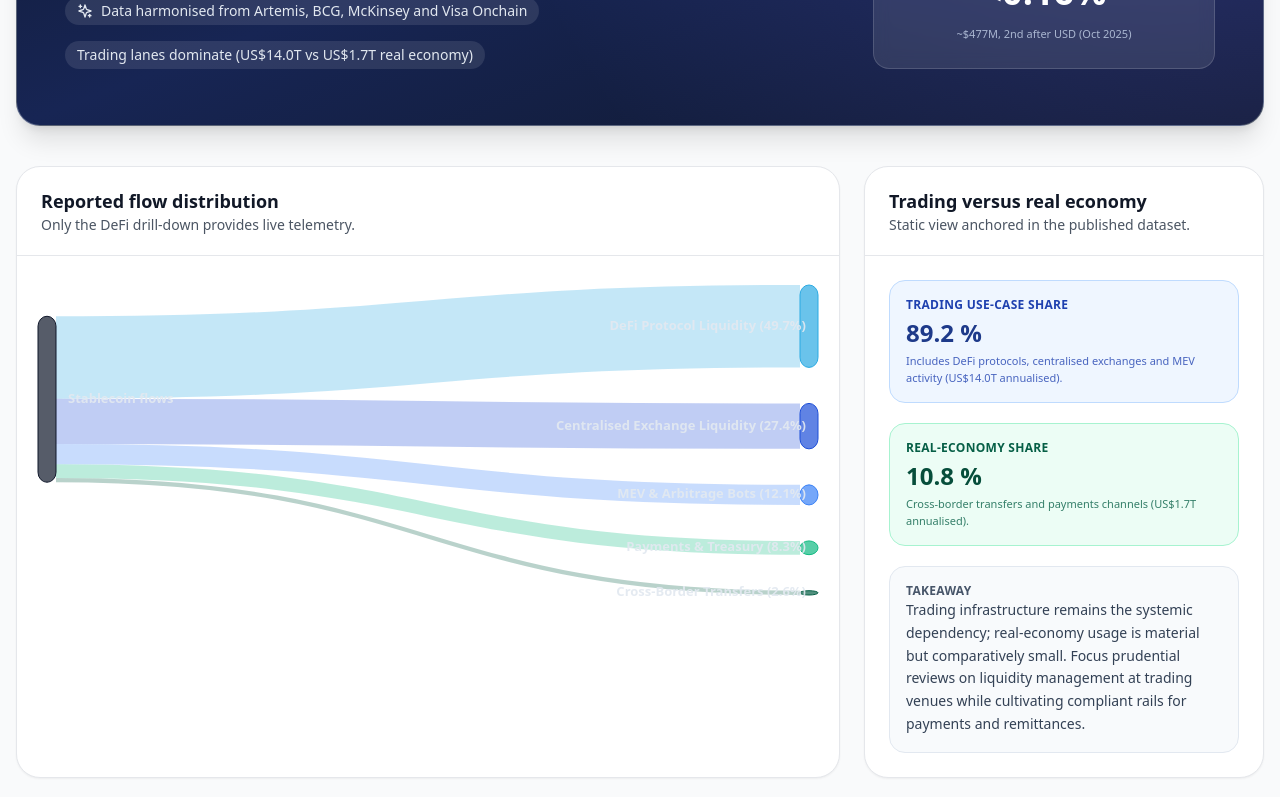
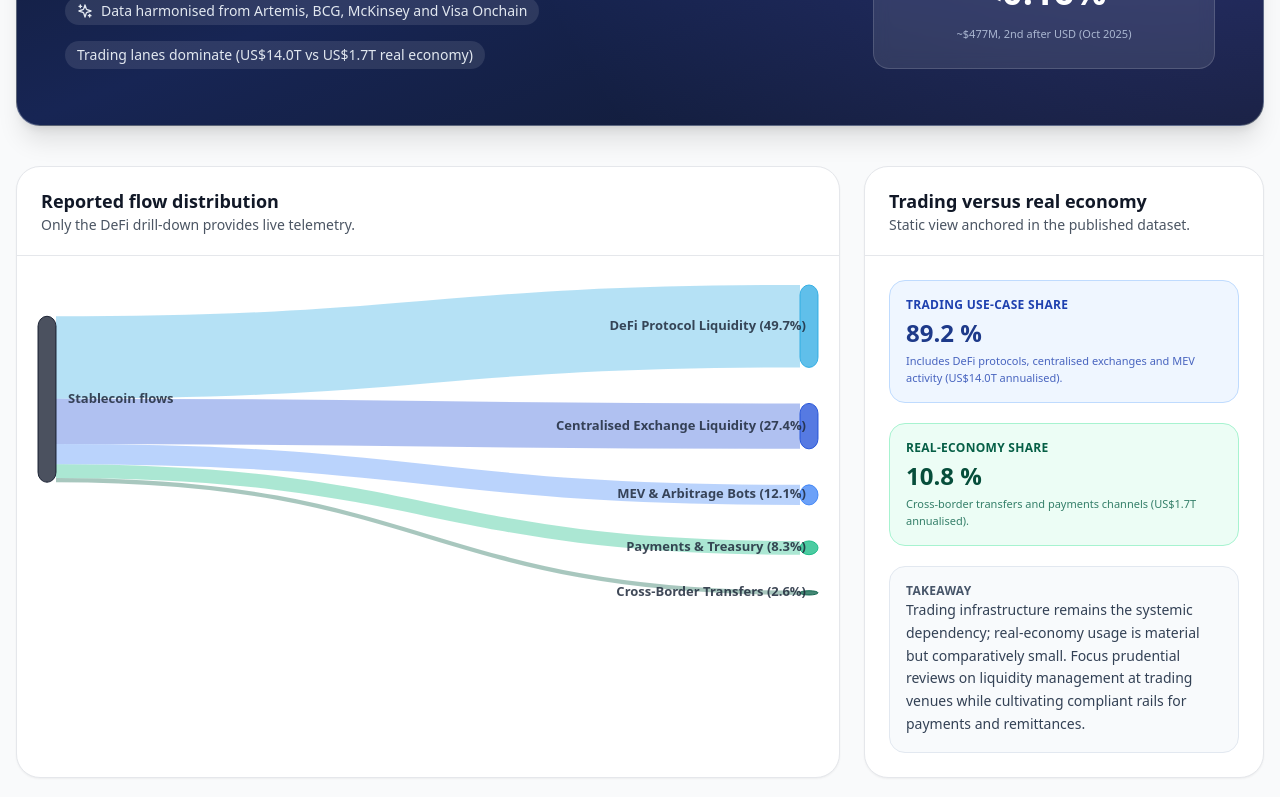
Before and after one commit to HiCarC/StablecoinsOutflows, a React (Vite) app: page / in a window 1280 px wide. Shown: the part 531-1328 px from the top of the page. Built offline with nearby package versions, Linux system fonts and the light colour scheme; the HTML template or start-up script is replaced by a standard one.

Commit message:
Reliabilit

```diff
--- a/src/components/CategorySankey.tsx
+++ b/src/components/CategorySankey.tsx
@@ -1,6 +1,7 @@
 import { useMemo } from 'react';
 import { useNavigate } from 'react-router-dom';
 import { ResponsiveContainer, Sankey } from 'recharts';
+import { useTheme } from '../contexts/ThemeContext';
 
 export interface CategorySankeyItem {
   slug: string;
@@ -32,8 +33,7 @@ interface SankeyLinkPayload {
   isTrading: boolean;
 }
 
-const ROOT_COLOR = '#0f172a';
-const CATEGORY_COLORS: Record<string, string> = {
+const CATEGORY_COLORS_LIGHT: Record<string, string> = {
   'defi-protocols': '#2baae3',
   'centralised-exchanges': '#1d4ed8',
   'mev-arbitrage': '#3b82f6',
@@ -41,7 +41,28 @@ const CATEGORY_COLORS: Record<string, string> = {
   payments: '#10b981',
 };
 
-const LABEL_PRIMARY = 'rgba(226,232,240,0.92)';
+const CATEGORY_COLORS_DARK: Record<string, string> = {
+  'defi-protocols': '#60a5fa',
+  'centralised-exchanges': '#93c5fd',
+  'mev-arbitrage': '#38bdf8',
+  'cross-border': '#34d399',
+  payments: '#6ee7b7',
+};
+
+const ROOT_COLORS: Record<'light' | 'dark', string> = {
+  light: '#0f172a',
+  dark: '#475569',
+};
+
+const LABEL_COLORS: Record<'light' | 'dark', string> = {
+  light: 'rgba(30,41,59,0.85)',
+  dark: 'rgba(226,232,240,0.92)',
+};
+
+const LINK_OPACITY: Record<'light' | 'dark', number> = {
+  light: 0.35,
+  dark: 0.28,
+};
 
 function formatShare(value: number | undefined): string {
   return typeof value === 'number' ? `${value.toFixed(1)}%` : '';
@@ -49,13 +70,20 @@ function formatShare(value: number | undefined): string {
 
 export function CategorySankey({ categories }: CategorySankeyProps) {
   const navigate = useNavigate();
+  const { theme } = useTheme();
+  const isDark = theme === 'dark';
+
+  const nodePalette = isDark ? CATEGORY_COLORS_DARK : CATEGORY_COLORS_LIGHT;
+  const rootColor = ROOT_COLORS[isDark ? 'dark' : 'light'];
+  const labelColor = LABEL_COLORS[isDark ? 'dark' : 'light'];
+  const linkOpacity = LINK_OPACITY[isDark ? 'dark' : 'light'];
 
   const { nodes, links } = useMemo(() => {
     const mappedNodes: SankeyNodePayload[] = [
-      { name: 'Stablecoin flows', color: ROOT_COLOR, index: 0 },
+      { name: 'Stablecoin flows', color: rootColor, index: 0 },
       ...categories.map((category, index) => ({
         name: category.name,
-        color: CATEGORY_COLORS[category.slug] ?? '#0ea5e9',
+        color: nodePalette[category.slug] ?? '#0ea5e9',
         share: category.share,
         isTrading: category.isTrading,
         index: index + 1,
@@ -67,7 +95,7 @@ export function CategorySankey({ categories }: CategorySankeyProps) {
       source: 0,
       target: index + 1,
       value: category.share,
-      color: CATEGORY_COLORS[category.slug] ?? '#0ea5e9',
+      color: nodePalette[category.slug] ?? '#0ea5e9',
       slug: category.slug,
       name: category.name,
       share: category.share,
@@ -76,7 +104,7 @@ export function CategorySankey({ categories }: CategorySankeyProps) {
     }));
 
     return { nodes: mappedNodes, links: mappedLinks };
-  }, [categories]);
+  }, [categories, nodePalette, rootColor]);
 
   const renderNode = (props: any) => {
     const { x, y, width, height, payload } = props;
@@ -84,7 +112,7 @@ export function CategorySankey({ categories }: CategorySankeyProps) {
       return null;
     }
 
-    const color = payload.color ?? ROOT_COLOR;
+    const color = payload.color ?? rootColor;
     const shareText = formatShare(payload.share);
     const name: string = payload.name ?? '';
     const nodeIndex = typeof payload.index === 'number' ? payload.index : 0;
@@ -108,8 +136,9 @@ export function CategorySankey({ categories }: CategorySankeyProps) {
           width={width}
           height={height}
           fill={color}
-          fillOpacity={0.7}
+          fillOpacity={0.75}
           stroke={color}
+          strokeOpacity={0.9}
           rx={10}
           ry={10}
         />
@@ -120,7 +149,7 @@ export function CategorySankey({ categories }: CategorySankeyProps) {
           textAnchor={textAnchor}
           fontSize={13}
           fontWeight={600}
-          fill={LABEL_PRIMARY}
+          fill={labelColor}
         >
           {label}
         </text>
@@ -161,7 +190,7 @@ export function CategorySankey({ categories }: CategorySankeyProps) {
         stroke={linkPayload.color}
         strokeWidth={Math.max(1, linkWidth)}
         fill="none"
-        strokeOpacity={0.28}
+        strokeOpacity={linkOpacity}
         onClick={handleClick}
         style={linkPayload.slug ? { cursor: 'pointer' } : undefined}
       />
--- a/src/components/DataTable.tsx
+++ b/src/components/DataTable.tsx
@@ -21,13 +21,13 @@ function formatValue(value: number): string {
 
 function getStablecoinBadge(stablecoin: string): string {
   const palette: Record<string, string> = {
-    USDT: 'bg-emerald-100 text-emerald-900',
-    USDC: 'bg-blue-100 text-blue-900',
-    DAI: 'bg-amber-100 text-amber-900',
-    BUSD: 'bg-yellow-100 text-yellow-900',
-    TUSD: 'bg-green-100 text-green-900',
+    USDT: 'bg-emerald-100 text-emerald-900 dark:bg-emerald-400/20 dark:text-emerald-100',
+    USDC: 'bg-blue-100 text-blue-900 dark:bg-blue-400/20 dark:text-blue-100',
+    DAI: 'bg-amber-100 text-amber-900 dark:bg-amber-400/20 dark:text-amber-100',
+    BUSD: 'bg-yellow-100 text-yellow-900 dark:bg-yellow-400/20 dark:text-yellow-100',
+    TUSD: 'bg-green-100 text-green-900 dark:bg-emerald-300/20 dark:text-emerald-100',
   };
-  return palette[stablecoin] || 'bg-gray-100 text-gray-700';
+  return palette[stablecoin] ?? 'bg-gray-100 text-gray-700 dark:bg-gray-700/60 dark:text-gray-200';
 }
 
 export function DataTable({ data, loading, totalValue }: DataTableProps) {
@@ -93,25 +93,25 @@ export function DataTable({ data, loading, totalValue }: DataTableProps) {
     return (
       <div className="space-y-4">
         <div className="animate-pulse">
-          <div className="h-10 bg-gray-200 rounded-lg w-1/3"></div>
+          <div className="h-10 bg-gray-200 dark:bg-gray-700 rounded-lg w-1/3"></div>
         </div>
         <div className="overflow-x-auto">
           <table className="min-w-full divide-y divide-gray-200">
-            <thead className="bg-gray-50">
+            <thead className="bg-gray-50 dark:bg-gray-800">
               <tr>
                 {[...Array(4)].map((_, index) => (
                   <th key={index} className="px-6 py-3 text-left">
-                    <div className="h-4 bg-gray-200 rounded w-20"></div>
+                    <div className="h-4 bg-gray-200 dark:bg-gray-700 rounded w-20"></div>
                   </th>
                 ))}
               </tr>
             </thead>
-            <tbody className="bg-white divide-y divide-gray-200">
+            <tbody className="bg-white dark:bg-gray-800 divide-y divide-gray-200 dark:divide-gray-700">
               {[...Array(6)].map((_, rowIndex) => (
                 <tr key={rowIndex}>
                   {[...Array(4)].map((__, colIndex) => (
                     <td key={colIndex} className="px-6 py-4 whitespace-nowrap">
-                      <div className="h-4 bg-gray-200 rounded w-3/4"></div>
+                      <div className="h-4 bg-gray-200 dark:bg-gray-700 rounded w-3/4"></div>
                     </td>
                   ))}
                 </tr>
--- a/src/components/PaymentsMixSankey.tsx
+++ b/src/components/PaymentsMixSankey.tsx
@@ -1,6 +1,7 @@
 import { useMemo } from 'react';
 import { ResponsiveContainer, Sankey } from 'recharts';
 import type { PaymentBreakdownItem } from '../data/useCases';
+import { useTheme } from '../contexts/ThemeContext';
 
 interface PaymentsMixSankeyProps {
   breakdown: PaymentBreakdownItem[];
@@ -16,22 +17,45 @@ interface SankeyLinkPayload {
   color: string;
 }
 
-const ROOT_COLOR = '#065f46';
-const LABEL_COLOR = 'rgba(15,23,42,0.85)';
-const DARK_LABEL_COLOR = 'rgba(226,250,240,0.92)';
-const PALETTE = ['#047857', '#059669', '#10b981', '#34d399', '#6ee7b7'];
+const ROOT_COLORS: Record<'light' | 'dark', string> = {
+  light: '#065f46',
+  dark: '#22c55e',
+};
+
+const LABEL_COLORS: Record<'light' | 'dark', string> = {
+  light: 'rgba(15,23,42,0.85)',
+  dark: 'rgba(226,250,240,0.92)',
+};
+
+const PALETTES: Record<'light' | 'dark', string[]> = {
+  light: ['#047857', '#059669', '#10b981', '#34d399', '#6ee7b7'],
+  dark: ['#34d399', '#4ade80', '#22d3ee', '#5eead4', '#a7f3d0'],
+};
+
+const LINK_OPACITY: Record<'light' | 'dark', number> = {
+  light: 0.35,
+  dark: 0.28,
+};
 
 export function PaymentsMixSankey({ breakdown }: PaymentsMixSankeyProps) {
+  const { theme } = useTheme();
+  const mode: 'light' | 'dark' = theme === 'dark' ? 'dark' : 'light';
+
+  const rootColor = ROOT_COLORS[mode];
+  const palette = PALETTES[mode];
+  const labelColor = LABEL_COLORS[mode];
+  const linkOpacity = LINK_OPACITY[mode];
+
   const { nodes, links } = useMemo(() => {
     const mappedNodes: SankeyNodePayload[] = [
       {
         name: 'Payments & Treasury',
-        color: ROOT_COLOR,
+        color: rootColor,
         index: 0,
       },
       ...breakdown.map((item, index) => ({
-        name: `${item.label} - ${item.shareOfPayments.toFixed(1)}%`,
-        color: PALETTE[index % PALETTE.length],
+        name: `${item.label} (${item.shareOfPayments.toFixed(1)}%)`,
+        color: palette[index % palette.length],
         index: index + 1,
       })),
     ];
@@ -40,11 +64,11 @@ export function PaymentsMixSankey({ breakdown }: PaymentsMixSankeyProps) {
       source: 0,
       target: index + 1,
       value: item.runRateUsdBillions,
-      color: PALETTE[index % PALETTE.length],
+      color: palette[index % palette.length],
     }));
 
     return { nodes: mappedNodes, links: mappedLinks };
-  }, [breakdown]);
+  }, [breakdown, palette, rootColor]);
 
   const renderNode = (props: any) => {
     const { x, y, width, height, payload } = props;
@@ -55,10 +79,9 @@ export function PaymentsMixSankey({ breakdown }: PaymentsMixSankeyProps) {
 
     const nodePayload = payload as SankeyNodePayload;
     const isRoot = nodePayload.index === 0;
-    const color = nodePayload.color ?? ROOT_COLOR;
+    const color = nodePayload.color ?? rootColor;
     const textX = isRoot ? x + width + 14 : x + width - 12;
     const textAnchor = isRoot ? 'start' : 'end';
-    const textColor = isRoot ? LABEL_COLOR : DARK_LABEL_COLOR;
 
     return (
       <g>
@@ -79,7 +102,7 @@ export function PaymentsMixSankey({ breakdown }: PaymentsMixSankeyProps) {
           textAnchor={textAnchor}
           fontSize={13}
           fontWeight={600}
-          fill={textColor}
+          fill={labelColor}
         >
           {nodePayload.name}
         </text>
@@ -114,7 +137,7 @@ export function PaymentsMixSankey({ breakdown }: PaymentsMixSankeyProps) {
         stroke={linkPayload.color}
         strokeWidth={Math.max(1, linkWidth)}
         fill="none"
-        strokeOpacity={0.35}
+        strokeOpacity={linkOpacity}
         style={{ pointerEvents: 'none' }}
       />
     );
```
Also changed, not shown: src/pages/usecases/StaticUseCaseDetail.tsx (+45 -1 lines), 7 other files (tests, documents, lock files or other folders).
